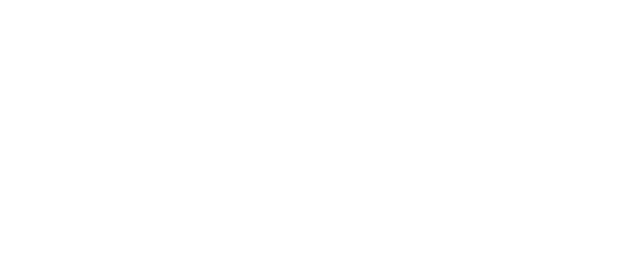
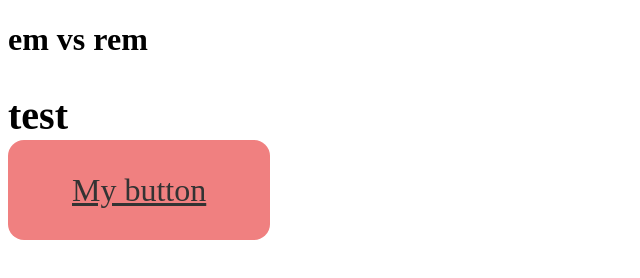
Before and after one commit to sonnymayta/CSS, a plain HTML site: page Medidas-absolutas-relativas/index.html in a window 1280 px wide. Shown: the whole page, without its empty margins (0-640 px from the left). Drawn offline with Linux system fonts and the light colour scheme.

Commit message:
Unidades de medida em y rem

```diff
--- a/Medidas-absolutas-relativas/css/styles.css
+++ b/Medidas-absolutas-relativas/css/styles.css
@@ -1,3 +1,23 @@
+body {
+  font-size: 10px;
+}
+
+.title {
+  font-size: 2rem;
+}
+
+.title-2 {
+  font-size: 4em;
+}
+
+.link {
+  background-color: lightcoral;
+  color: #333;
+  padding: 1em 2em;
+  border-radius: 0.5em;
+  font-size: 2rem;
+}
+
 /*
   Las medidas en CSS se pueden agrupar en 2 grupos, absolutas y relativas.
 
@@ -17,4 +37,17 @@
     - ex: altura x de la fuente del elemento
     - ch: la medida del ancho del glifo "0" de la letra del elemento
     - lh: altura de la linea del elemento
+
+  rem: corresponde a la medida de "m" de la raiz del documento (html).
+    Ejemplo: 16px = 1 rem
+  em: corresponde a la medida de la "m" del contexto donde nos encontramos.
+
+  El estandar del tamaño de fuente por defecto en la raiz del documento es 16px, y NO ES RECOMENDABLE
+  MODIFICARLO.
+  NOTA: tanto em como rem se calcula en base a la propiedad font-size.
+
+  Recomendacones
+  - Usar rem simpre para tamaños de fuente.
+  - Si la medida tiene que crecer proporcionalmente al texto utilizar em.
+  - Si la medida tiene que ser siempre relativa al tamaño de fuente de la raiz.
 */
--- a/Medidas-absolutas-relativas/index.html
+++ b/Medidas-absolutas-relativas/index.html
@@ -7,6 +7,8 @@
   <title>Document</title>
 </head>
 <body>
-
+  <h1 class="title">em vs rem</h1>
+  <h2 class="title-2">test</h2>
+  <a href="#" class="link">My button</a>
 </body>
 </html>
```
